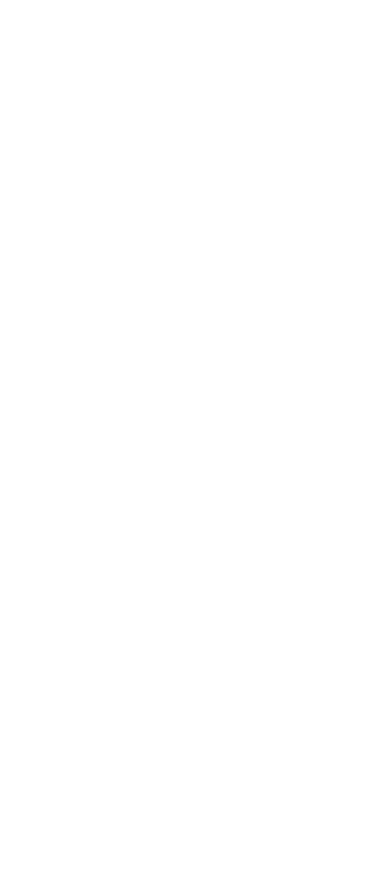
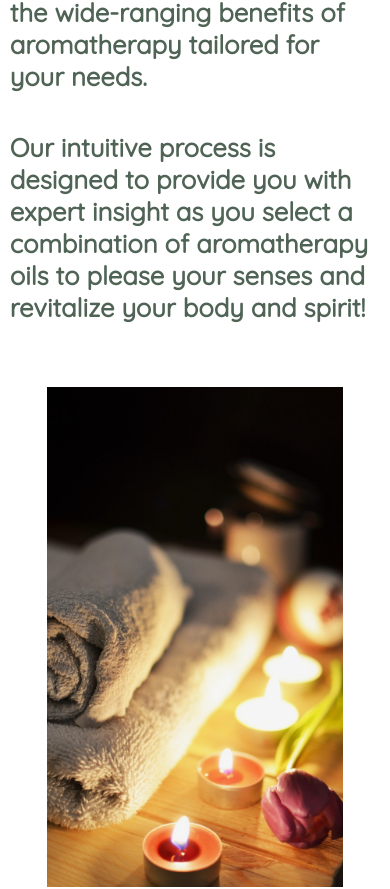
Before and after one commit to webwizard99/salt-store-frontend, a React (Create React App) app: page / in a window 390 px wide. Shown: the part 997-1886 px from the top of the page. Before the commit the page ends 844 px from the top, so only its background shows below. Built offline with nearby package versions, Linux system fonts and the light colour scheme; a web font is replaced by a local one.

Commit message:
Complete static home and about pages.

```diff
--- /dev/null
+++ b/src/Components/AboutStory/AboutStory.css
@@ -0,0 +1,45 @@
+.about-story {
+  font-size: 1.8em;
+  font-weight: 800;
+  color: rgb(80, 100, 86);
+}
+
+.about-container {
+  margin-top: 6rem;
+  margin-bottom: 2rem;
+}
+
+.about-img {
+  height: 300px;
+  width: 400px;
+  background-image: url('./karla-alexander-lQb35qVvJGk-unsplash.jpg');
+  background-size: cover;
+  overflow: hidden;
+  margin: 1rem;
+}
+
+.about-img-tablet {
+  display: none;
+}
+
+/* about styling - tablet  */
+@media only screen and ( max-width: 1024px ) {
+  .about-img-tablet {
+    display: block;
+  }
+
+  .about-img-pc {
+    display: none;
+  }
+}
+
+/* about styling - mobile  */
+@media only screen and ( max-width: 510px ) {
+  .about-container {
+    margin-top: 4rem;
+  }
+
+  .about-img {
+    width: 90%;
+  }
+}
--- /dev/null
+++ b/src/Components/AboutStory/AboutStory.jsx
@@ -0,0 +1,24 @@
+import React from 'react';
+import './AboutStory.css';
+
+class AboutStory extends React.Component {
+  render() {
+    return (
+      <main class="container about-container">
+        <p class="story-para about-story">Our custom salt shopping process is designed to allow you to find the right salt soak and aromatherapy for you.</p>
+        <div class="about-img about-img-pc img-float-left">
+          <p class="reader">A woman's feet, with toenails painted red, soaking in a white tub full of water</p>
+        </div>
+        <p class="story-para about-story">We're dedicated to the therapeutic value of salts for recovery from exertions, whether from sport or from work.</p>
+        <div class="about-img about-img-tablet img-float-left">
+            <p class="reader">A woman's feet, with toenails painted red, soaking in a white tub full of water</p>
+        </div>
+        <p class="story-para about-story">We'll help you understand the benefit of our aromatherapy oils and help you to find a pleasing combination of salt and oil that addresses your therapeutic needs.</p>
+        <p class="story-para about-story">We've invested exhaustive research intot the benefit of aromatherapy oils, and we've compiled them into a system designed to identify the best combinations, both for therapeutic benefit and aesthetic pleasure.</p>
+        <p class="story-para about-story">Let us show you how we can deliver a unique product tailored to your needs and tastes!</p>
+      </main>
+    );
+  }
+}
+
+export default AboutStory;
--- /dev/null
+++ b/src/Components/HomeStory/HomeStory.css
@@ -0,0 +1,60 @@
+/* home page styles */
+.home-img {
+  height: 800px;
+  width: 500px;
+  background-image: url('./aromatherapy-ayurveda-b-3188.jpg');
+  background-size: cover;
+  overflow: hidden;
+  margin: 1rem;
+}
+
+.home-img-tablet {
+  display: none;
+}
+
+.home-splash {
+  margin-top: 4rem;
+  margin-bottom: 1rem;
+}
+
+.home-head {
+  margin-bottom: 2rem;
+  color: rgb(40, 60, 48);
+}
+
+.home-story {
+  font-size: 1.6em;
+  font-weight: 800;
+  color: rgb(80, 100, 86);
+}
+
+/* home page - tablet styles  */
+
+@media only screen and ( max-width: 1024px) {
+  .home-splash {
+    margin-top: 6rem;
+  }
+
+  .home-img-pc {
+    display: none;
+  }
+
+  .home-img-tablet {
+    display: block;
+  }
+
+  .home-img {
+    width: 80%;
+    margin: 4rem auto 4rem auto;
+  }
+
+}
+
+
+/* home page - mobile styles  */
+@media only screen and ( max-width: 510px ) {
+  .home-img {
+    height: 500px;
+    background-position: center;
+  }
+}
--- /dev/null
+++ b/src/Components/HomeStory/HomeStory.jsx
@@ -0,0 +1,24 @@
+import React from 'react';
+import './HomeStory.css';
+
+class HomeStory extends React.Component {
+  render() {
+    return (
+      <main class="container home-splash">
+        <h1 class="header home-head">Just the therapy you need!</h1>
+        <div class="home-img home-img-pc img-float-right">
+          <p class="reader">Rolled towels lit by teacandles and a purple tulip</p>
+        </div>
+        <p class="story-para home-story">We combine the deep-tissue invigoration of a salt-soak with the wide-ranging benefits of aromatherapy tailored for your needs.</p>
+        <p class="story-para home-story">Our intuitive process is designed to provide you with expert insight as you select a combination of aromatherapy oils to please your senses and revitalize your body and spirit!</p>
+        <div class="home-img home-img-tablet img-float-right">
+            <p class="reader">Rolled towels lit by teacandles and a purple tulip</p>
+        </div>
+        <p class="story-para home-story">We've taken the advice of experts and honed it into an intuitive interface that gives you the power to design the salt soak you want with the peace of mind of knowing your choices will yield a magnificent product!</p>
+
+      </main>
+    );
+  }
+}
+
+export default HomeStory;
--- a/src/Containers/About/About.jsx
+++ b/src/Containers/About/About.jsx
@@ -2,12 +2,14 @@
 import './About.css';
 
 import AboutBanner from '../../Components/AboutBanner/AboutBanner';
+import AboutStory from '../../Components/AboutStory/AboutStory';
 
 class About extends React.Component {
   render() {
     return (
       <div className="About">
         <AboutBanner />
+        <AboutStory />
       </div>
     );
   }
--- a/src/Containers/Home/Home.jsx
+++ b/src/Containers/Home/Home.jsx
@@ -2,12 +2,14 @@
 import './Home.css';
 
 import HomeBanner from '../../Components/HomeBanner/HomeBanner';
+import HomeStory from '../../Components/HomeStory/HomeStory';
 
 class Home extends React.Component {
   render() {
     return (
       <div className="Home">
         <HomeBanner />
+        <HomeStory />
       </div>
     )
   }
```
Also changed, not shown: src/Components/AboutStory/karla-alexander-lQb35qVvJGk-unsplash.jpg (added), src/Components/HomeStory/aromatherapy-ayurveda-b-3188.jpg (added).
